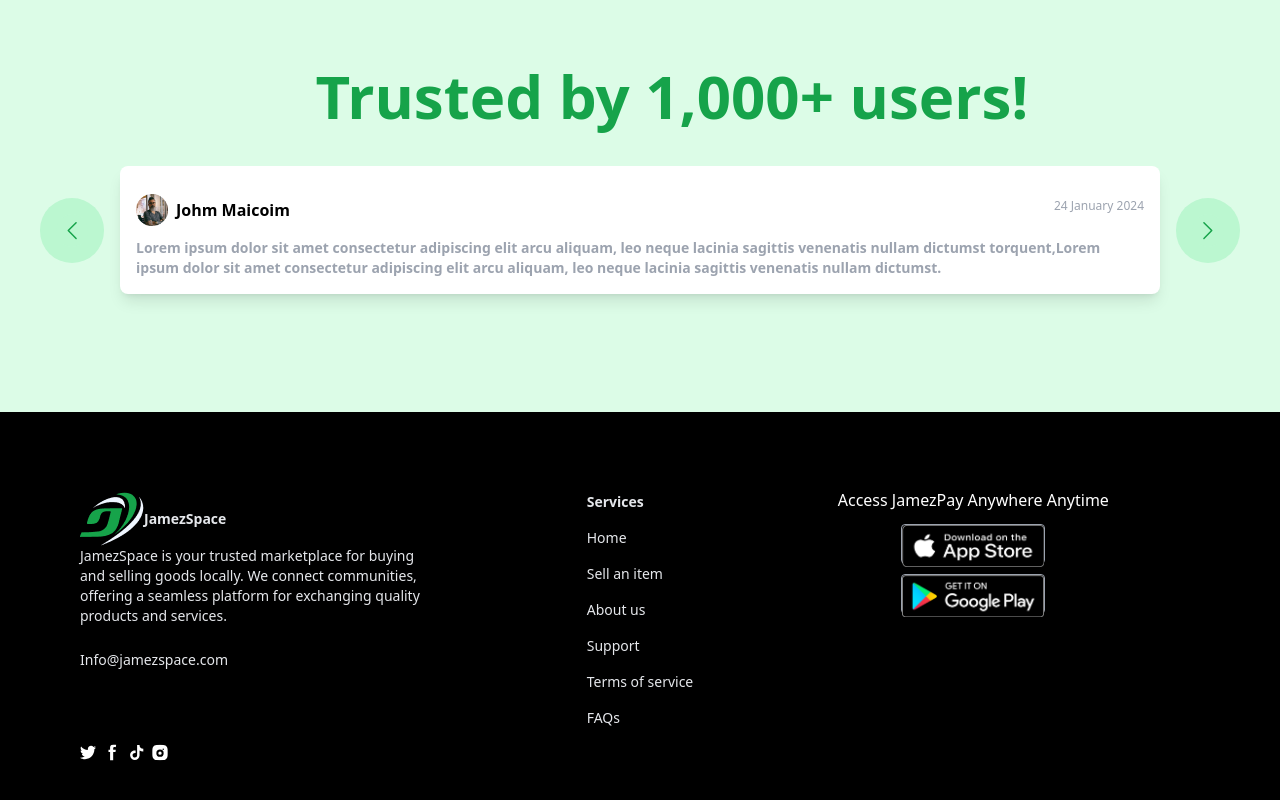
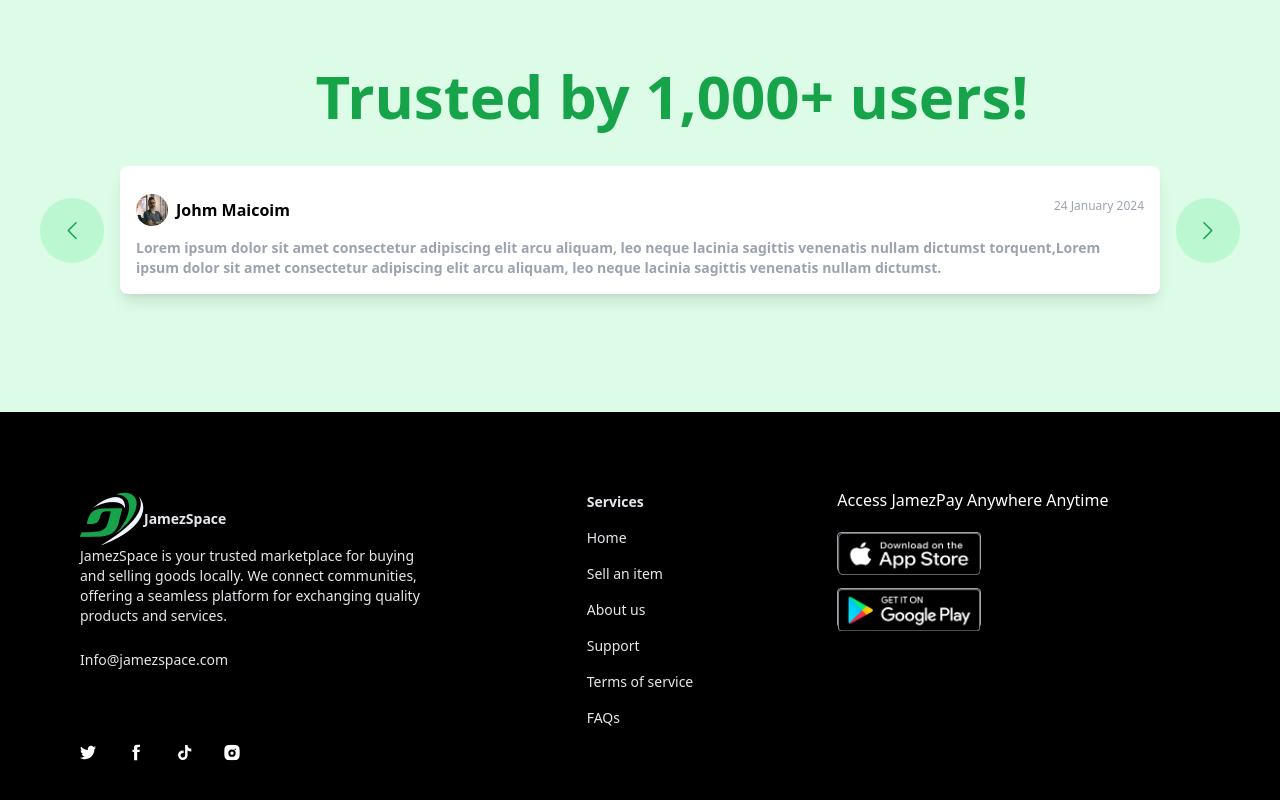
Before and after one commit to osh-la/jamezspace, a React (Vite) app: page / in a window 1280 px wide. Shown: the part 2628-3428 px from the top of the page. Built offline with nearby package versions, Linux system fonts and the light colour scheme.

Commit message:
fixed footer socials, playstore & app store button dimensions and pop-up scroll behaviour

```diff
--- a/src/components/footer.jsx
+++ b/src/components/footer.jsx
@@ -29,24 +29,21 @@ const Footer = () => {
             </ul>
           </div>
         </div>
-        <div class="md:w-3/4 h-32 flex flex-col justify-center md:justify-start md:items-center gap-4">
-          <div class="text-center text-white text-base font-medium leading-none">
+        <div class="">
+          <div class="text-center md:text-start text-white text-base font-medium leading-none">
             Access JamezPay Anywhere Anytime
           </div>
-          <div class="h-24 flex flex-col justify-center md:justify-start md:items-center gap-2.5">
+          <div class="mt-6 flex flex-col items-center md:items-start">
             <div class="w-36 h-10 bg-black rounded border border-gray-400">
               <img className="w-full " src="/footer/app.png" alt="App Store icon" />
             </div>
-            <div class="w-36 h-10 rounded border border-gray-400 relative">
+            <div class="w-36 h-10 rounded border mt-4 border-gray-400 relative">
             <img src="/footer/play.png" alt="" />
-              <div class="w-6 h-7 absolute left-2.5 top-2">
-
-            </div>
           </div>
         </div>
         </div>
 
-        <div class="md:w-44 flex justify-center md:justify-start items-start">
+  <div class="flex justify-center md:justify-start items-start gap-6">
     <div class="w-6 h-6">
       <img src="/icons/Twitter.svg" alt="twitter" />
     </div>
--- a/src/components/signIn.jsx
+++ b/src/components/signIn.jsx
@@ -1,6 +1,6 @@
 const SignIn = ({ toggle }) => {
     return (
-        <div className="fixed text-xs md:text-base md:w-2/5 mx-auto bg-white rounded-lg shadow-lg p-12">
+        <div className="md:fixed md:inset-0 z-50 text-xs md:text-base md:w-2/5 mx-auto bg-white rounded-lg shadow-custom p-12">
             <div className=" flex justify-end">
                 <button className=" text-gray-500 hover:text-gray-700" onClick={toggle} >
                     <svg xmlns="http://www.w3.org/2000/svg" className='h-5 w-5 'viewBox="0 0 28 28" fill="none">
--- a/src/components/signUp.jsx
+++ b/src/components/signUp.jsx
@@ -2,7 +2,7 @@ import React from 'react'
 
 const SignUp = ({ toggle }) => {
   return (
-    <div className="fixed text-xs md:text-base inset-0 w-full flex items-center justify-center md:bg-black md:bg-opacity-50">
+    <div className="md:fixed md:inset-0 z-50 text-xs md:text-base inset-0 w-full flex items-center justify-center md:h-screen md:bg-black md:bg-opacity-50">
       <div className="md:w-2/5 bg-white rounded-lg shadow-lg p-5 md:p-10 md:max-h-screen">
 
         <div className="flex justify-end">
```
